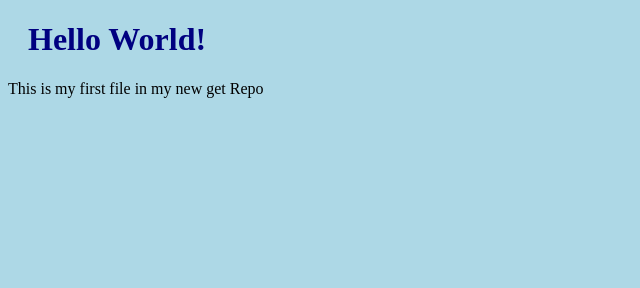
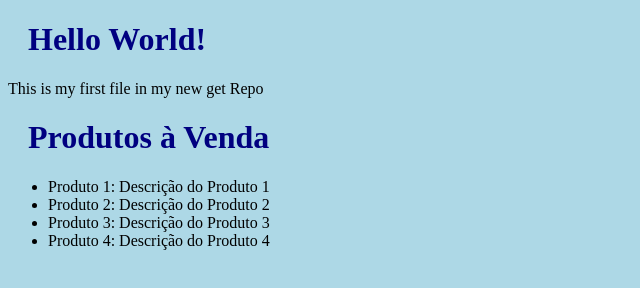
Before and after one commit to ronaurocampos/vendas_wa, a plain HTML site: page index.html in a window 1280 px wide. Shown: the whole page, without its empty margins (0-640 px from the left). Drawn offline with Linux system fonts and the light colour scheme.

Commit message:
"“feat: inclui a lista de produtos na página Refs #04”

```diff
--- a/index.html
+++ b/index.html
@@ -11,5 +11,14 @@
 
     <p>This is my first file in my new get Repo</p>
 
+    <body>
+        <h1>Produtos à Venda</h1>
+        <ul>
+        <li>Produto 1: Descrição do Produto 1</li>
+        <li>Produto 2: Descrição do Produto 2</li>
+        <li>Produto 3: Descrição do Produto 3</li>
+        <li>Produto 4: Descrição do Produto 4</li>
+        </ul>
+
 </body>
 </html>
```
